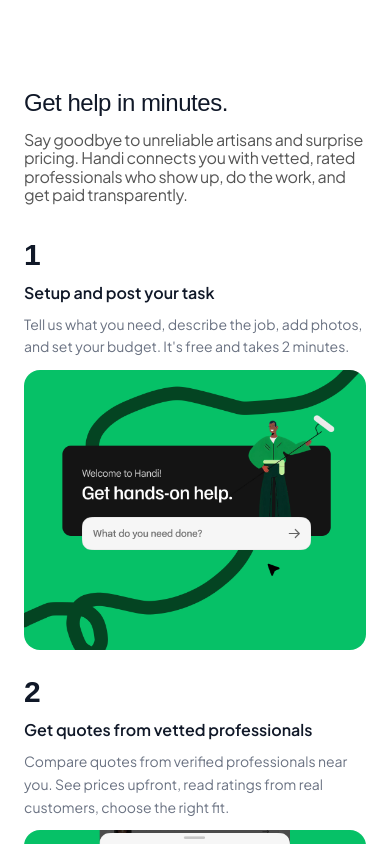
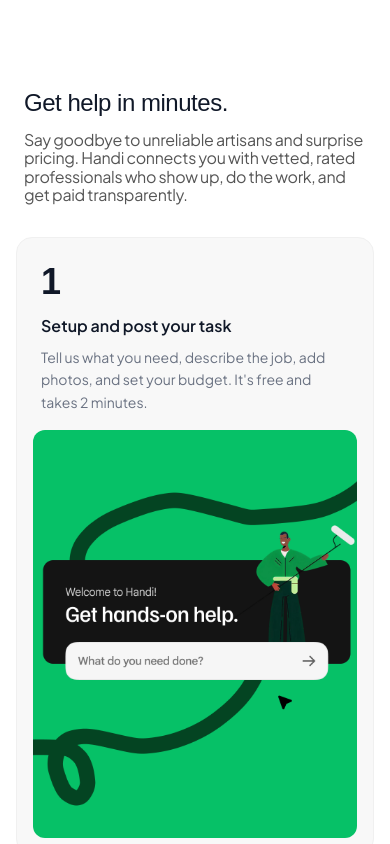
Before and after one commit to Azeez-Abiola/Handi-landing-page, a React (Vite) app: page / in a window 390 px wide. Shown: the part 2020-2864 px from the top of the page. Built offline with nearby package versions, Linux system fonts and the light colour scheme; a web font is replaced by a local one.

Commit message:
Mobile: Steps card layout 594px with 408px images, remove ProviderEarnings subtext breaks

```diff
--- a/src/components/ProviderEarnings.jsx
+++ b/src/components/ProviderEarnings.jsx
@@ -89,7 +89,7 @@
                 letterSpacing: '-0.02em',
               }}
             >
-              You control your schedule. You set your rates.<br />We connect you with customers who need your<br />skills. Fast payment, zero disputes, zero stress.
+              You control your schedule. You set your rates. We connect you with customers who need your skills. Fast payment, zero disputes, zero stress.
             </p>
             <a
               href="#"
--- a/src/components/Steps.jsx
+++ b/src/components/Steps.jsx
@@ -143,35 +143,65 @@
     </div>
   );
 
-  /* ── MOBILE: each step full-width with its own image ── */
+  /* ── MOBILE: full-height cards with embedded image ── */
   if (!isDesktop) {
     return (
       <section className="bg-white pt-20 pb-16">
-        <div className="max-w-[1380px] mx-auto px-6">
-          <Intro />
-          <div className="flex flex-col gap-6">
+        <div className="mx-auto px-4">
+          <div className="px-2 mb-8 md:mb-12">
+            <h2 className="font-heading font-medium text-2xl text-gray-900 tracking-[-0.02em] mb-3">
+              Get help in minutes.
+            </h2>
+            <p
+              className="text-[#555]"
+              style={{
+                fontFamily: "'Google Sans', 'Plus Jakarta Sans', sans-serif",
+                fontWeight: 400,
+                fontSize: '16px',
+                lineHeight: '1.15',
+                letterSpacing: '-0.02em',
+                maxWidth: '364px',
+              }}
+            >
+              Say goodbye to unreliable artisans and surprise pricing. Handi connects you with vetted, rated professionals who show up, do the work, and get paid transparently.
+            </p>
+          </div>
+
+          <div className="flex flex-col gap-4">
             {stepsData.map(step => (
-              <div key={step.id} className="flex flex-col gap-3">
-                {/* Step info card */}
-                <div className="flex flex-col gap-2">
-                  <span className="font-heading font-semibold text-3xl text-gray-900">
+              <div
+                key={step.id}
+                className="flex flex-col overflow-hidden w-full"
+                style={{
+                  minHeight: '594px',
+                  backgroundColor: '#F8F8F8',
+                  border: '1px solid #F0F0F0',
+                  borderRadius: '16px',
+                }}
+              >
+                {/* Text section */}
+                <div className="flex flex-col gap-2 p-6 pb-4">
+                  <span className="font-heading font-semibold text-4xl text-gray-900">
                     {step.num}
                   </span>
-                  <p className="font-body text-base font-semibold text-gray-900">
+                  <p className="font-body text-base font-semibold text-gray-900 mt-1">
                     {step.title}
                   </p>
                   <p className="font-body text-sm leading-relaxed text-gray-500">
                     {step.desc}
                   </p>
                 </div>
-                {/* Step image */}
-                <img
-                  src={`/images/get-help-images/card-${step.id}.png`}
-                  alt={`Step ${step.id}`}
-                  draggable="false"
-                  className="w-full rounded-2xl object-cover"
-                  style={{ height: '280px' }}
-                />
+
+                {/* Green card image — full width, 408px tall */}
+                <div className="px-4 pb-4 mt-auto">
+                  <img
+                    src={`/images/get-help-images/card-${step.id}.png`}
+                    alt={`Step ${step.id}`}
+                    draggable="false"
+                    className="w-full object-cover"
+                    style={{ height: '408px', borderRadius: '12px' }}
+                  />
+                </div>
               </div>
             ))}
           </div>
```
